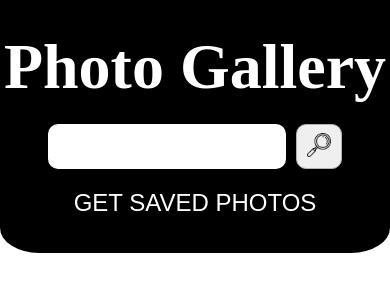
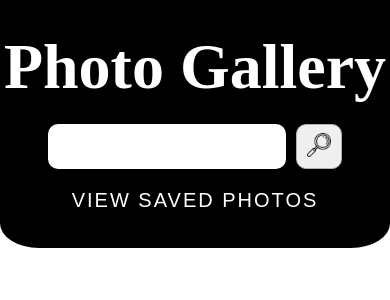
Before and after one commit to katharinecooney/unsplash-photo-search, a React (Create React App) app: page / in a window 390 px wide. Shown: the top 300 px of the page. Built offline with nearby package versions, Linux system fonts and the light colour scheme; a web font is replaced by a local one.

Commit message:
Update photo resizing media queries

```diff
--- a/src/Photo.css
+++ b/src/Photo.css
@@ -1,7 +1,7 @@
 .Photo-container {
   position: relative;
   width: 90%;
-  margin: 0 auto;
+  margin: 20px auto;
   display: inline-block;
 }
 
@@ -12,7 +12,6 @@
 .Photo-image {
   display: block;
   width: 100%;
-  margin: 20px 0;
 }
 
 .Photo-overlay {
@@ -40,7 +39,7 @@
   text-align: center;
 }
 
-@media (min-width: 567px){
+@media (min-width: 700px){
   .Photo-container {
     width: 45%;
     height: 450px;
@@ -51,12 +50,19 @@
   }
   .Photo-overlay {
     height: 450px;
-    margin: 20px auto;
   }
 }
 
 @media (min-width: 992px){
   .Photo-container {
     width: 30%;
+    height: 375px;
+    margin: 20px auto;
+  }
+  .Photo-image {
+    height: 375px;
+  }
+  .Photo-overlay {
+    height: 375px;
   }
 }
--- a/src/PhotoGallery.css
+++ b/src/PhotoGallery.css
@@ -1,5 +1,5 @@
 .PhotoGallery-container {
-  width: 100vw;
+  width: 98vw;
   display: flex;
   flex-flow: row wrap;
 }
@@ -20,17 +20,17 @@
 }
 
 .PhotoGallery-savedButton {
-  font-size: 1.5rem;
+  display: inline-block;
+  font-size: 1.25rem;
+  letter-spacing: 2px;
   color: white;
   background-color: transparent;
   border: none;
   text-transform: uppercase;
-  transition: all .5s;
   margin-top: 20px;
   padding-bottom: 5px;
-  display: inline-block;
-  box-sizing: border-box;
   border-bottom: 1px solid black;
+  transition: all .5s;
 }
 
 .PhotoGallery-savedButton:hover {
--- a/src/PhotoGallery.js
+++ b/src/PhotoGallery.js
@@ -95,7 +95,7 @@ class PhotoGallery extends Component {
         <div className="PhotoGallery-title">
           <h1 id="top">Photo Gallery</h1>
           <SearchBar handleSearch={this.handleSearch}/>
-          <span className="PhotoGallery-savedButton" onClick={this.retrieveSavedPhotos}>Get saved photos</span>
+          <span className="PhotoGallery-savedButton" onClick={this.retrieveSavedPhotos}>View saved photos</span>
         </div>
 
 
--- a/src/SearchBar.css
+++ b/src/SearchBar.css
@@ -3,15 +3,14 @@
   justify-content: center;
   align-content: center;
   height: 45px;
-  /* margin-bottom: 30px; */
-
 }
 
 .SearchBar input {
   width: 60vw;
+  padding-bottom: 10px;
   text-align: center;
   font-family: 'Darker Grotesque', sans-serif;
-  font-size: 2rem;
+  font-size: 2.5rem;
   border: none;
   outline: none;
   border-radius: 10px;
```
